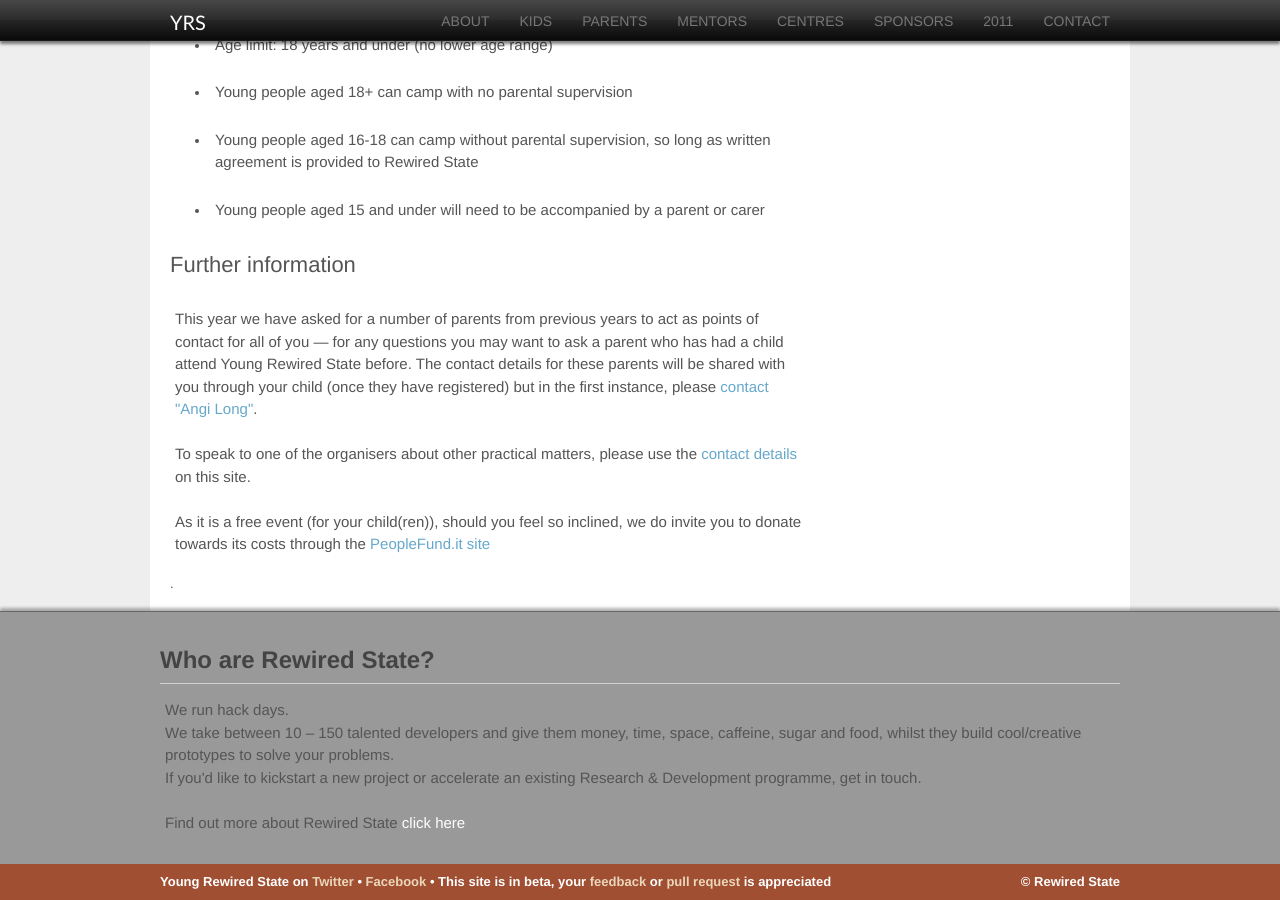
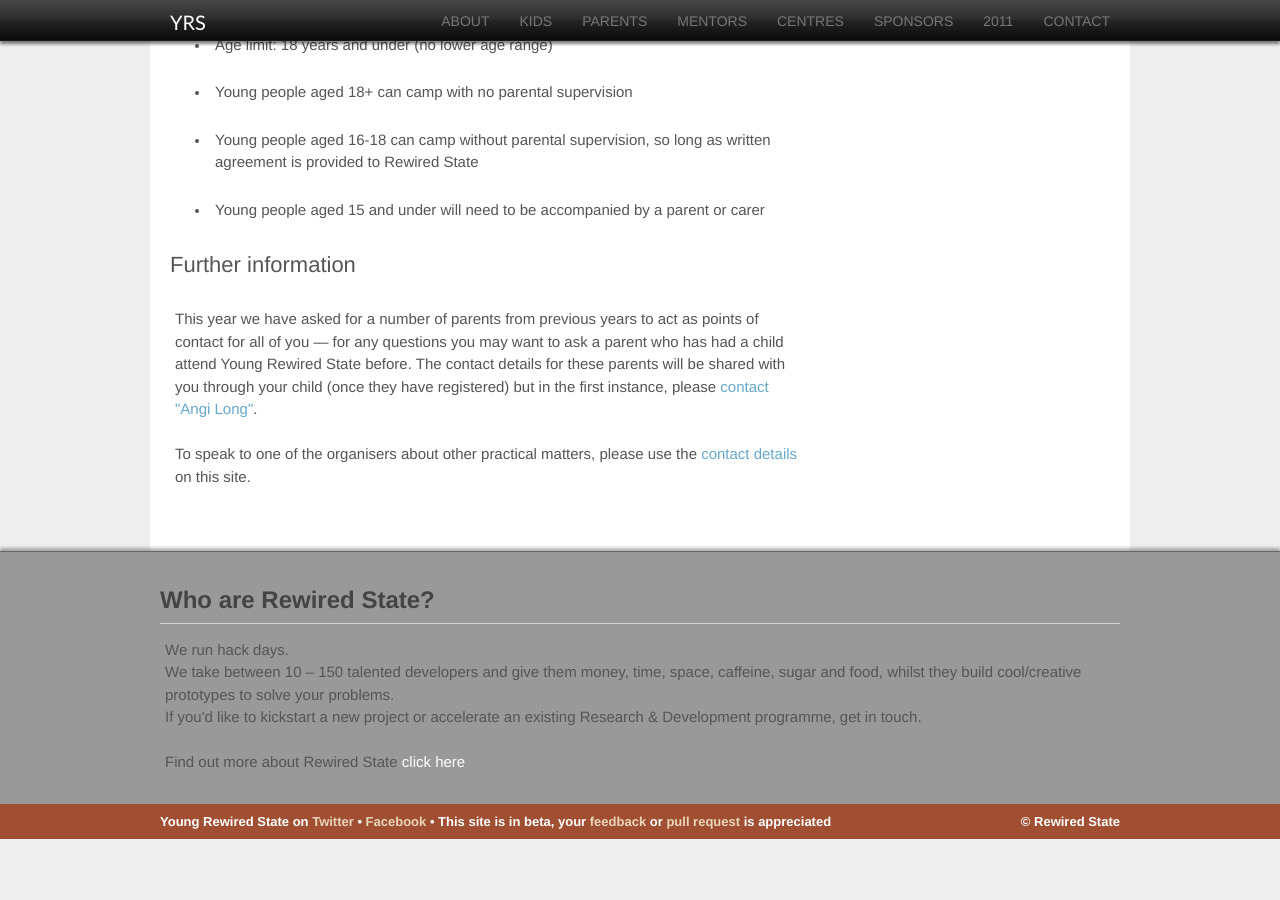
Before and after one commit to adamamyl/jekylld-yrs2012, a Jekyll site: the page built from parents/index.html, in a window 1280 px wide and 900 px high, scrolled down 1479 px. Built offline with Jekyll 4.4.1, drawn with Linux system fonts in a browser that asks for light colours; after the commit the page ends 2318 px from its top, so only the background shows below that.

Commit message:
remove peoplefundit link from parents page

```diff
--- a/parents/index.html
+++ b/parents/index.html
@@ -75,7 +75,6 @@ title: Parents' Information
 
             <br /><br />
 
-            As it is a free event (for your child(ren)), should you feel so inclined, we do invite you to donate towards its costs through the <a href="http://www.peoplefund.it/young-rewired-state/">PeopleFund.it site</a></p>.
         </div>
 
         <div id="rightdiv">
```
